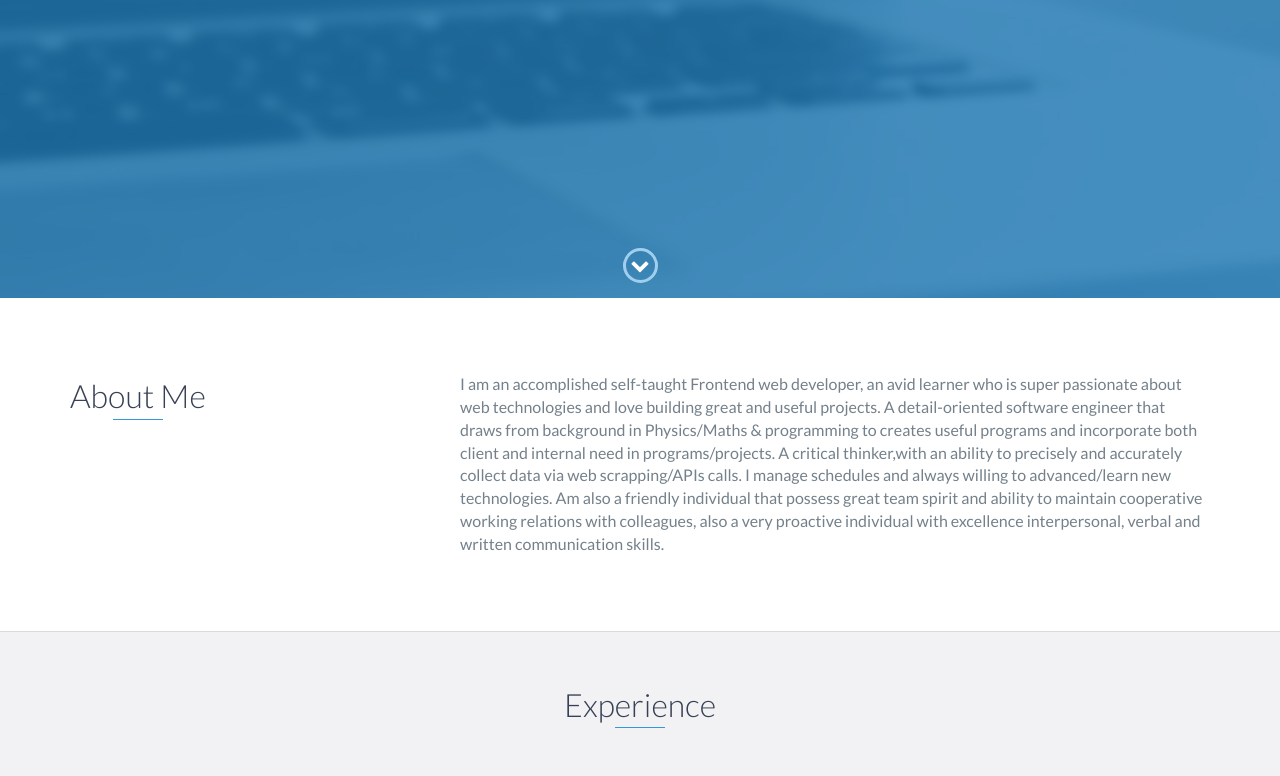
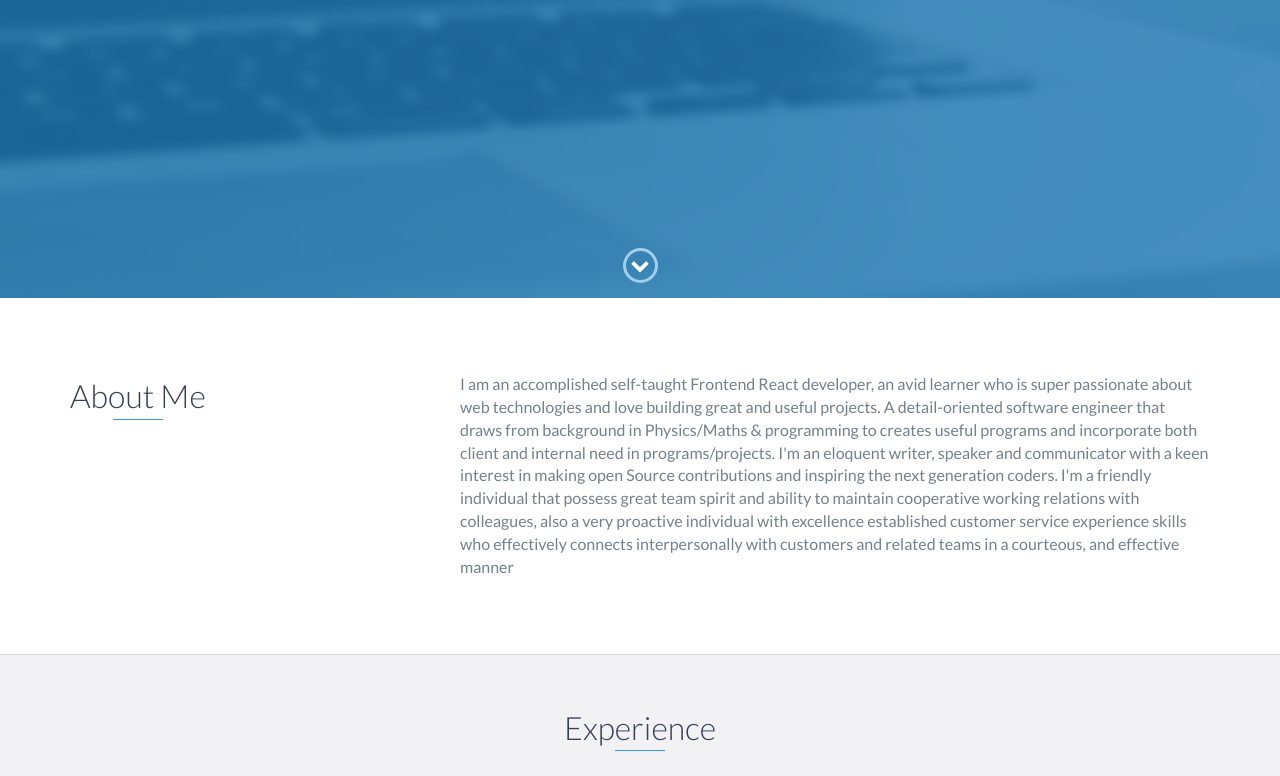
Before and after one commit to Zickydeng/Zickydeng.github.io, a website: page index.html in a window 1280 px wide. Shown: the part 502-1278 px from the top of the page. Drawn offline with nearby package versions, Linux system fonts and the light colour scheme.

Commit message:
Update index.html

```diff
--- a/index.html
+++ b/index.html
@@ -73,13 +73,14 @@
                 </div>
                 <div class="col-md-8">
                     <p>
-                        I am an accomplished self-taught Frontend web developer, an avid learner who is super passionate about web technologies
+                        I am an accomplished self-taught Frontend React developer, an avid learner who is super passionate about web technologies
                         and love building great and useful projects. A detail-oriented software engineer that draws from background in
                         Physics/Maths & programming to creates useful programs and incorporate both client and internal need in
-                        programs/projects. A critical thinker,with an ability to precisely and accurately collect data via web scrapping/APIs calls. I manage
-                        schedules and always willing to advanced/learn new technologies. Am also a friendly individual that possess great team spirit
+                        programs/projects.
+			I'm an eloquent writer, speaker and communicator with a keen interest in making open Source contributions
+			and inspiring the next generation coders. I'm a friendly individual that possess great team spirit
                         and ability to maintain cooperative working relations with colleagues, also a very proactive individual with excellence
-                        interpersonal, verbal and written communication skills.
+                        established customer service experience skills who effectively connects interpersonally with customers and related teams in a courteous, and effective manner
 
                     </p>
                 </div>
```
